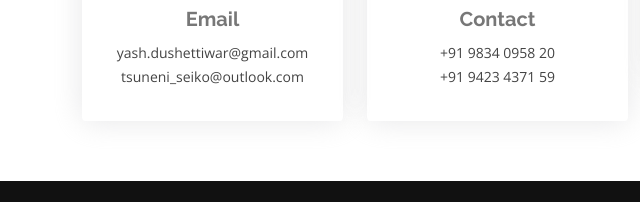
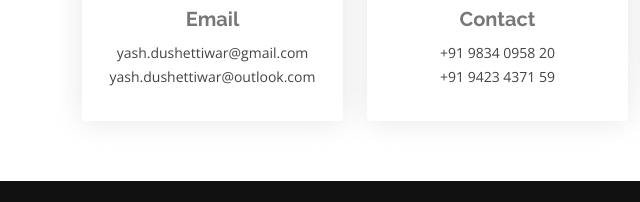
Before and after one commit to YSD98/ysd98.github.io, a plain HTML site: page index.html in a window 1280 px wide. Shown: the part 6422-6624 px from the top of the page, 0-640 px from the left. Drawn offline with nearby package versions, Linux system fonts and the light colour scheme.

Commit message:
Added Outlook Email ID

```diff
--- a/index.html
+++ b/index.html
@@ -1121,7 +1121,7 @@
                 <div class="info-box mt-4">
                   <i class="bx bx-envelope"></i>
                   <h3>Email</h3>
-                  <p>yash.dushettiwar@gmail.com<br>tsuneni_seiko@outlook.com</p>
+                  <p>yash.dushettiwar@gmail.com<br>yash.dushettiwar@outlook.com</p>
                 </div>
               </div>
               <div class="col-md-6">
```
